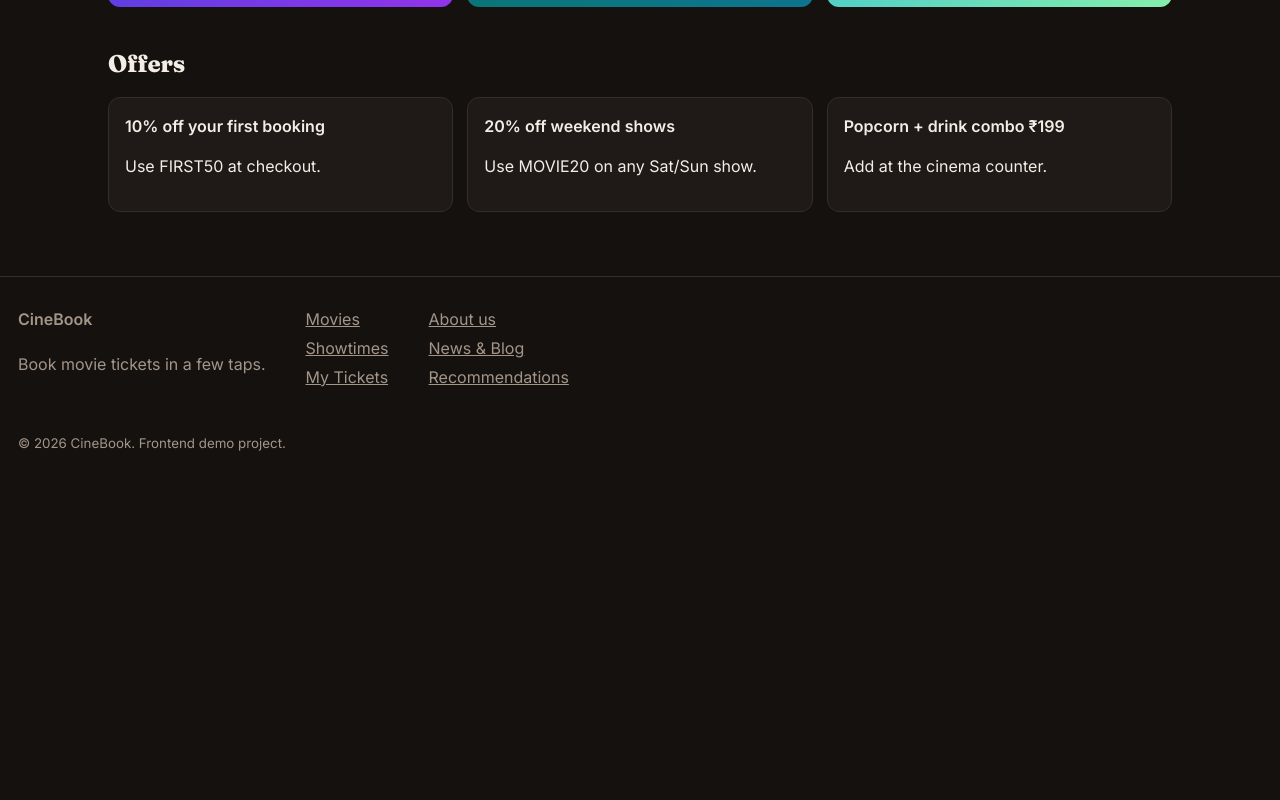
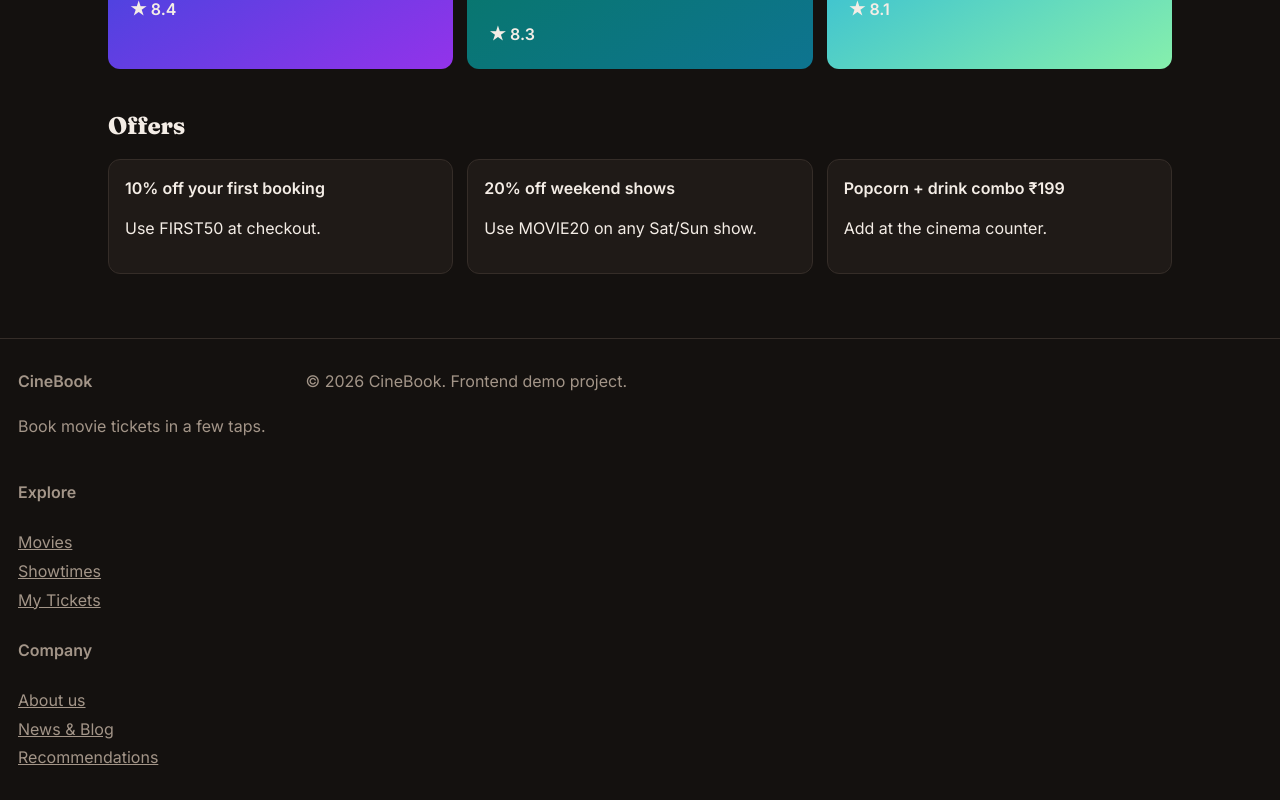
Before and after one commit to Lalitprajapat47/movie-ticket-booking-system, a React (Vite) app: page / in a window 1280 px wide. Shown: the part 1923-2723 px from the top of the page. Before the commit the page ends 2406 px from the top, so only its background shows below. Built offline with nearby package versions, Linux system fonts and the light colour scheme.

Commit message:
refactor: restructure Header and Footer components for improved layout

```diff
--- a/src/App.jsx
+++ b/src/App.jsx
@@ -15,21 +15,25 @@ function Header() {
   const { city, setCity } = useApp()
   return (
     <header className="hdr">
+      <div className="hin">
         <Link to="/" className="logo">Cine<b>Book</b></Link>
         <nav>
           {[['/', 'Home'], ['/movies', 'Movies'], ['/showtimes', 'Showtimes'], ['/insights', 'For You'], ['/tickets', 'My Tickets'], ['/news', 'News'], ['/about', 'About']].map(([to, l]) =>
             <NavLink key={to} to={to} end={to === '/'}>{l}</NavLink>)}
         </nav>
         <select aria-label="City" value={city} onChange={e => setCity(e.target.value)}>{CITIES.map(c => <option key={c}>{c}</option>)}</select>
+      </div>
     </header>
   )
 }
 const Footer = () => (
   <footer className="ftr">
-    <div><b>CineBook</b><p>Book movie tickets in a few taps.</p></div>
-    <div><Link to="/movies">Movies</Link><Link to="/showtimes">Showtimes</Link><Link to="/tickets">My Tickets</Link></div>
-    <div><Link to="/about">About us</Link><Link to="/news">News &amp; Blog</Link><Link to="/insights">Recommendations</Link></div>
-    <small>© 2026 CineBook. Frontend demo project.</small>
+    <div className="fin">
+      <div><b className="flogo">CineBook</b><p>Book movie tickets in a few taps.</p></div>
+      <div><h4>Explore</h4><Link to="/movies">Movies</Link><Link to="/showtimes">Showtimes</Link><Link to="/tickets">My Tickets</Link></div>
+      <div><h4>Company</h4><Link to="/about">About us</Link><Link to="/news">News &amp; Blog</Link><Link to="/insights">Recommendations</Link></div>
+    </div>
+    <div className="fcopy">© 2026 CineBook. Frontend demo project.</div>
   </footer>
 )
 export default function App() {
```
Lines whose indentation alone changed are shown as unchanged.
